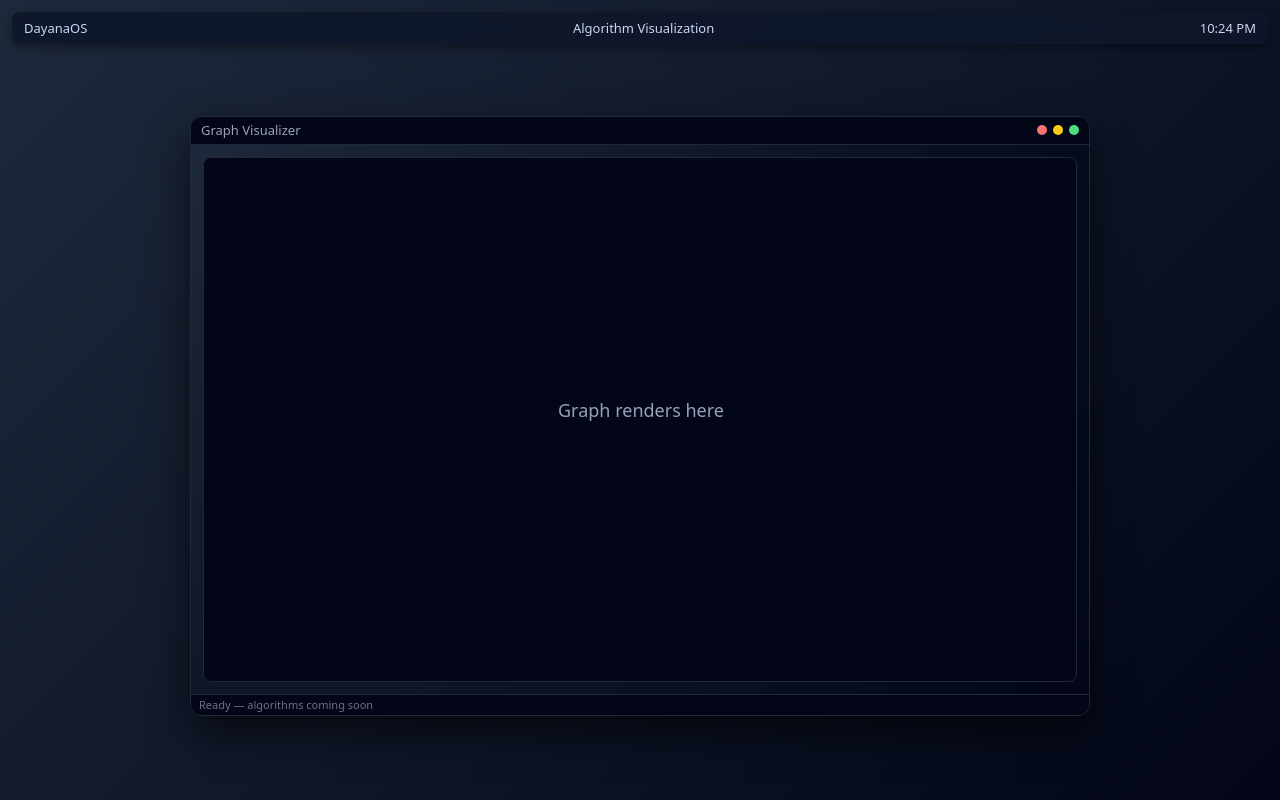
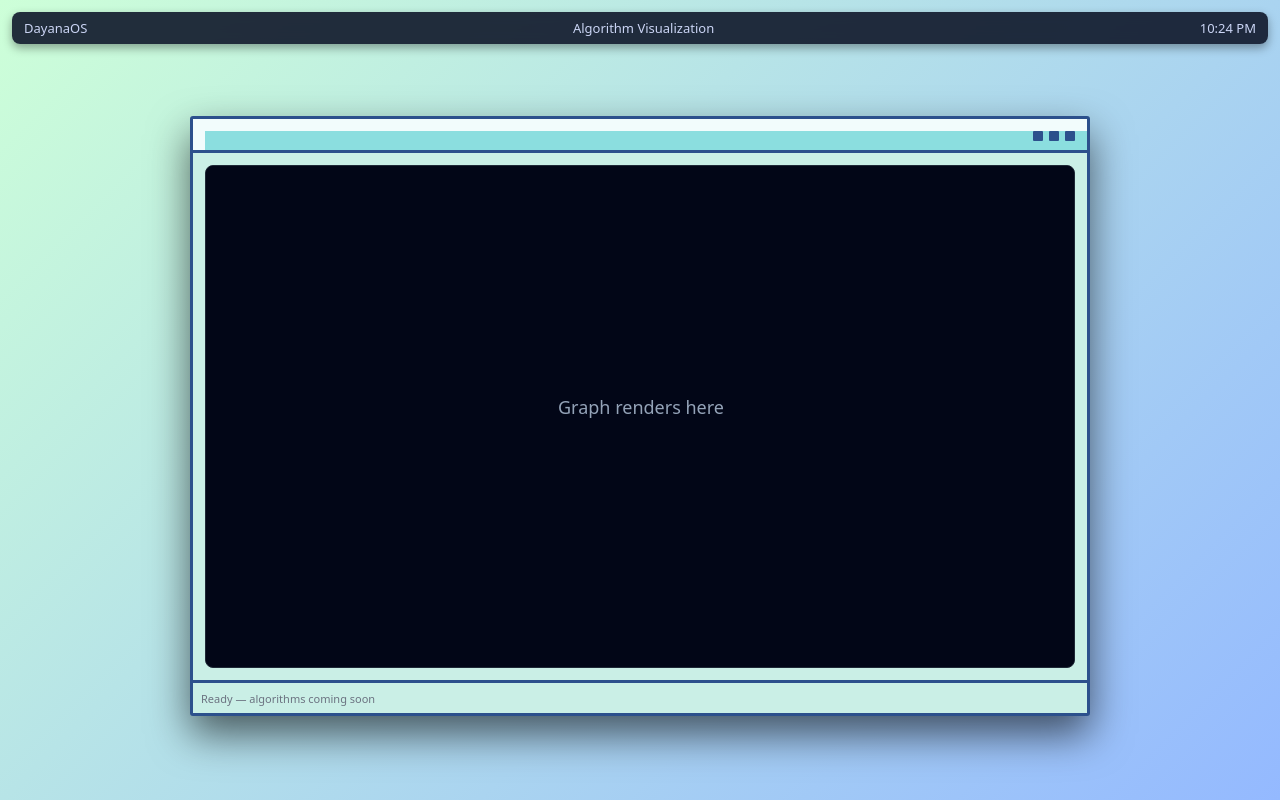
Before and after one commit to chlyn/COSC428_Project, a plain HTML site: page index.html in a window 1280 px wide. Drawn offline with Linux system fonts and the light colour scheme.

Commit message:
1: Window Design

```diff
--- a/index.html
+++ b/index.html
@@ -16,7 +16,10 @@
     <main class="desktop-main">
       <div class="app-window">
         <div class="app-titlebar">
-          <span>Graph Visualizer</span>
+          <div class="window-highlights">
+            <span class="window-highlight top"></span>
+            <span class="window-highlight left-side"></span>
+          </div>
           <div class="window-buttons">
             <span class="window-btn close"></span>
             <span class="window-btn minimize"></span>
--- a/style.css
+++ b/style.css
@@ -1,3 +1,12 @@
+:root {
+  --window-border: #2C508C;
+  --window-titlebar-buttons: #2C508C;
+  --window-titlebar-background: #CAEFE6;
+  --window-titlebar-highlights: #F2FCFC;
+  --window-surface-background: #1d283a;
+  --window-statusbar-background: #CAEFE6;
+}
+
 * {
   box-sizing: border-box;
   margin: 0;
@@ -5,9 +14,10 @@
   font-family: system-ui, -apple-system, BlinkMacSystemFont, "Segoe UI";
 }
 
+
 body {
   height: 100vh;
-  background: linear-gradient(135deg, #1e293b, #020617);
+  background: linear-gradient(135deg, #cdffd8, #94b9ff);
   display: flex;
   justify-content: center;
   align-items: center;
@@ -46,9 +56,9 @@ body {
 .app-window {
   width: min(900px, 100%);
   height: min(600px, 100%);
-  background: #0b1120;
-  border-radius: 12px;
-  border: 1px solid #1f2937;
+  background: var(--window-surface-background);
+  border-radius: 3px;
+  border: 3px solid var(--window-border);
   box-shadow: 0 18px 40px rgba(0,0,0,0.6);
   display: flex;
   flex-direction: column;
@@ -56,41 +66,70 @@ body {
 }
 
 .app-titlebar {
-  height: 32px;
-  background: #020617;
-  border-bottom: 1px solid #1f2937;
+  height: 34px;
+  background: #8BDEDF;
+  border-bottom: 3px solid var(--window-border);
   display: flex;
   align-items: center;
-  justify-content: space-between;
-  padding: 0 10px;
-  font-size: 13px;
+  padding: 0 12px 12px 0;
   color: #9ca3af;
+  position: relative;
 }
 
+.window-highlights {
+  position: absolute;
+  top: 0;
+  left: 0;
+  width: 100%;
+  height: 100%;
+}
+
+.window-highlight.top {
+  position: absolute;
+  top: 0;
+  left: 0;
+  width: 100%;
+  height: 12px;
+  background: var(--window-titlebar-highlights);
+}
+
+.window-highlight.left-side {
+  position: absolute;
+  top: 0;
+  left: 0;
+  width: 12px;
+  height: 100%;
+  background: var(--window-titlebar-highlights);
+}
+
+
 .window-buttons {
+  position: relative;
+  margin-left: auto;
   display: flex;
   gap: 6px;
+  padding-top: 15px;
 }
 
 .window-btn {
   width: 10px;
   height: 10px;
-  border-radius: 999px;
+  border-radius: 1px;
 }
 
 .window-btn.close {
-  background: #f97373;
+  background: var(--window-titlebar-buttons);
 }
 .window-btn.minimize {
-  background: #facc15;
+  background: var(--window-titlebar-buttons);
 }
 .window-btn.maximize {
-  background: #4ade80;
+  background: var(--window-titlebar-buttons);
 }
 
 .app-content {
   flex: 1;
-  background: radial-gradient(circle at top left, #1d283a, #020617);
+  background: var(--window-titlebar-background);
   padding: 12px;
   display: flex;
 }
@@ -105,9 +144,9 @@ body {
 }
 
 .app-statusbar {
-  height: 24px;
-  background: #020617;
-  border-top: 1px solid #1f2937;
+  height: 40px;
+  background: var(--window-statusbar-background);
+  border-top: 3px solid var(--window-border);
   color: #6b7280;
   display: flex;
   align-items: center;
```
